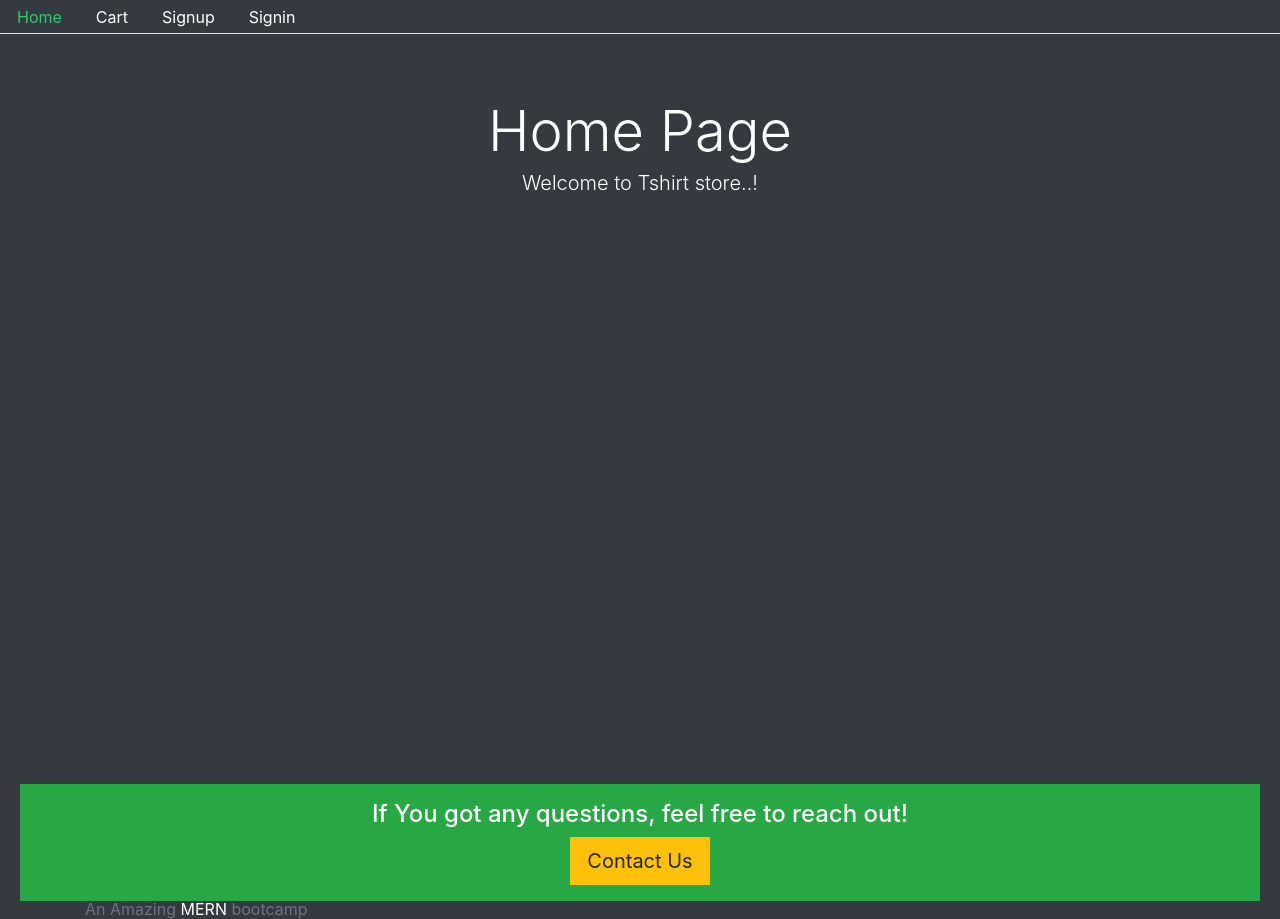
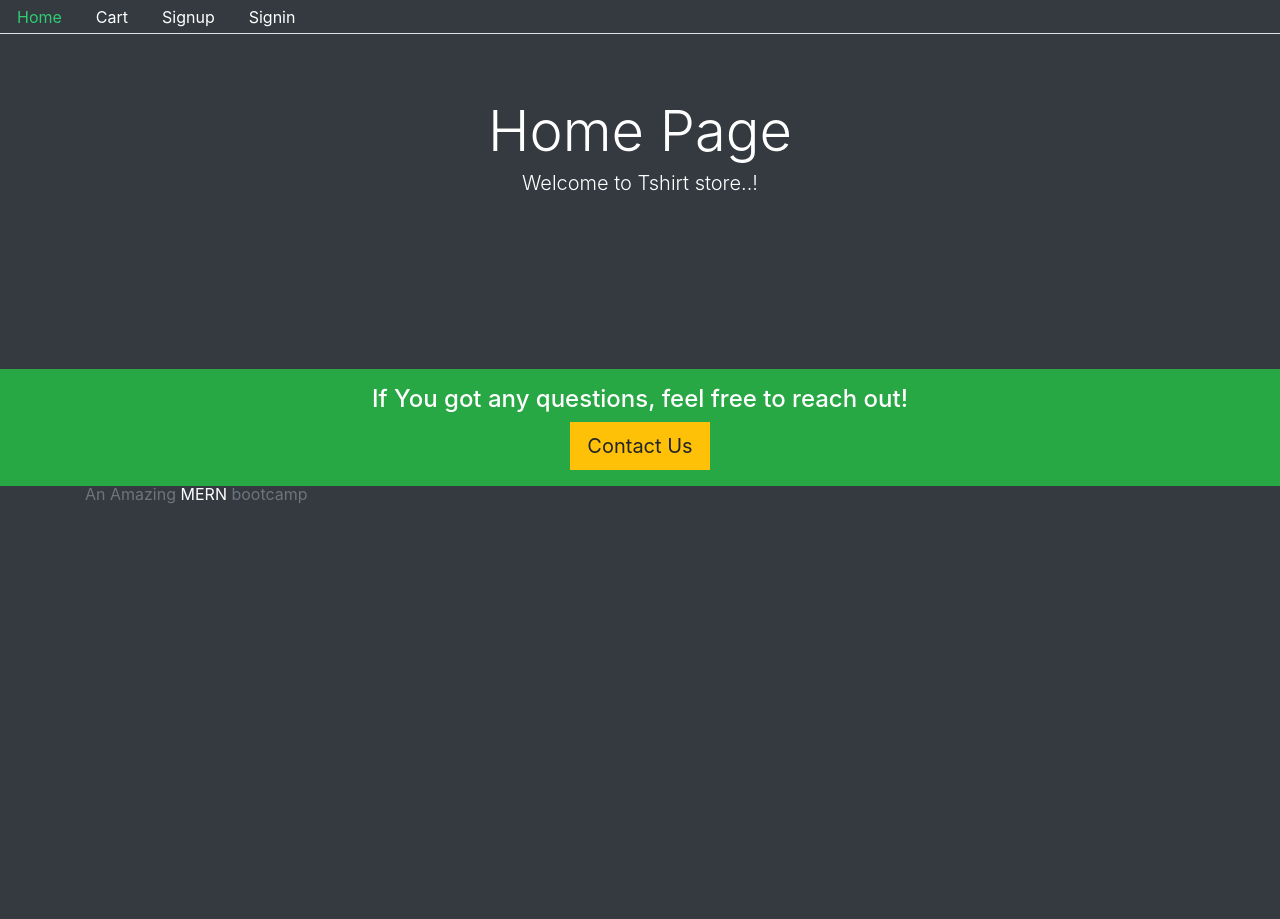
Before and after one commit to SarvY1999/tshirt, a React (Create React App) app in the folder projfrontend/: page / in a window 1280 px wide. After the commit the page ends 800 px from the top, so only its background shows below. Built offline with nearby package versions, Linux system fonts and the light colour scheme; no server answers.

Commit message:
comments footer css

```diff
--- a/projfrontend/src/styles.css
+++ b/projfrontend/src/styles.css
@@ -9,10 +9,10 @@ body {
   line-height: 1;
 }
 
-footer {
+/* footer {
   position: absolute;
   bottom: 0;
   width: 100%;
   height: 30px;
   padding: 20px;
-}
+} */
```
